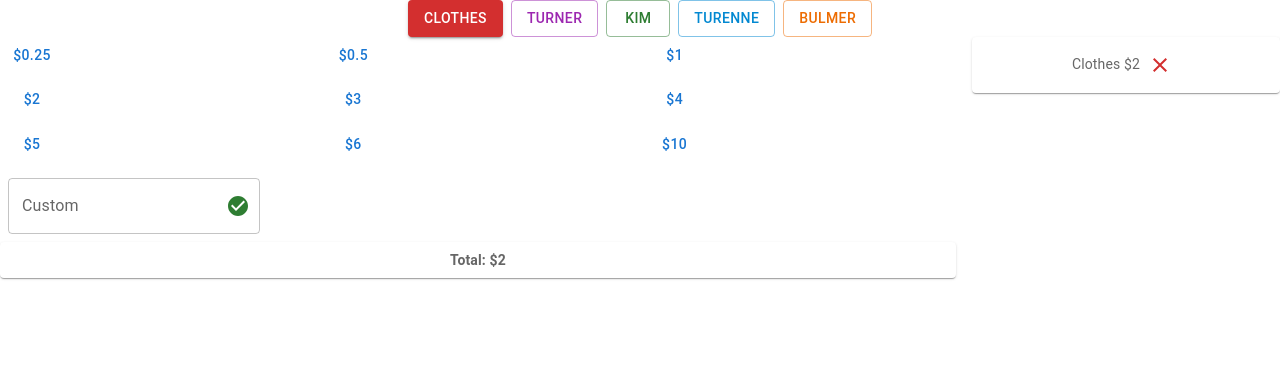
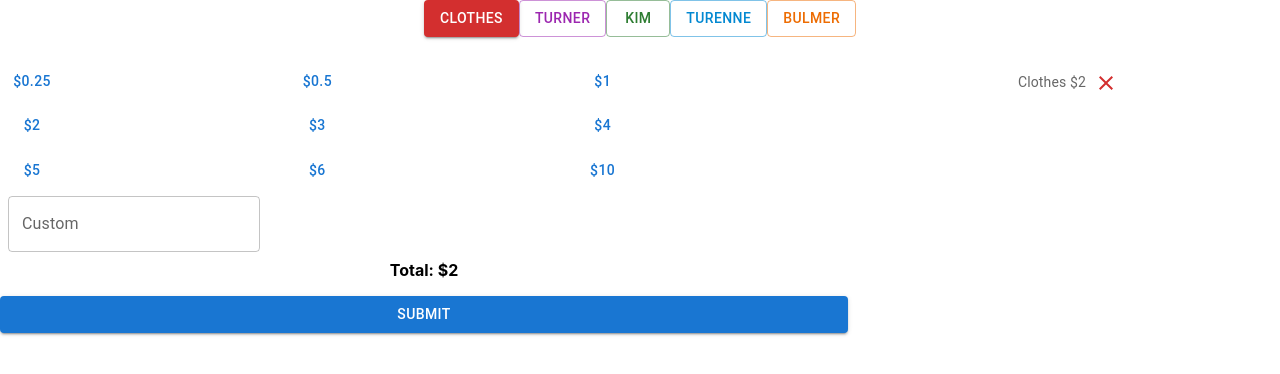
Before and after one commit to turnerd18/garage-sale-pos, a React (Create React App) app: page / in a window 1280 px wide. Both pictures are taken after a click on the button "$2". Shown: the top 374 px of the page. Built offline with nearby package versions, Linux system fonts and the light colour scheme.

Commit message:
Invincible POS UX

```diff
--- a/src/App.js
+++ b/src/App.js
@@ -7,10 +7,10 @@ import { Button, FormControl, IconButton, InputAdornment, InputBase, InputLabel,
 import { CheckCircle, Close, Send } from '@mui/icons-material';
 import { grey } from '@mui/material/colors';
 
-const Item = styled(Paper)(({ theme }) => ({
+const Item = styled(Box)(({ theme }) => ({
   backgroundColor: theme.palette.mode === 'dark' ? '#1A2027' : '#fff',
   ...theme.typography.body2,
-  padding: theme.spacing(1),
+  // padding: theme.spacing(1),
   textAlign: 'center',
   color: theme.palette.text.secondary,
 }));
@@ -44,6 +44,8 @@ export default function App() {
   )
 
   const submitCustomValue = () => {
+    if (!customValue) return
+
     setItems([
       { person: currentPerson, value: customValue },
       ...items
@@ -51,10 +53,16 @@ export default function App() {
     setCustomValue('')
   }
 
+  const submitTransaction = () => {
+    setItems([])
+    setCustomValue('')
+  }
+
   return (
     <ThemeProvider theme={theme}>
       <Box sx={{ flexGrow: 1 }} height='100vh'>
-        <Stack spacing={1} direction="row" justifyContent='center'>
+
+        <Stack spacing={0} direction="row" justifyContent='center'>
           <PersonButton person='Clothes' color='error' />
           <PersonButton person='Turner' color='secondary' />
           <PersonButton person='Kim' color='success' />
@@ -62,11 +70,12 @@ export default function App() {
           <PersonButton person='Bulmer' color='warning' />
         </Stack>
 
-        <Grid container spacing={2}>
-          <Grid item xs={9}>
+        <Grid container spacing={2} marginTop='10px'>
+          <Grid item xs={8}>
+
             <Grid container spacing={1}>
               {values.map(value =>
-                <Grid item xs={4}>
+                <Grid item xs={4} key={value}>
                   <Button
                     onClick={() => setItems([
                       { person: currentPerson, value },
@@ -78,10 +87,8 @@ export default function App() {
                   </Button>
                 </Grid>)
               }
-              <Grid item xs={8}>
+            </Grid>
 
-              </Grid>
-            </Grid>
             <FormControl sx={{ m: 1, width: '25ch' }} variant="outlined">
               <InputLabel htmlFor="outlined-adornment-password">Custom</InputLabel>
               <OutlinedInput
@@ -93,9 +100,9 @@ export default function App() {
                 onChange={event => {
                   setCustomValue(parseFloat(event.target.value))
                 }}
-                onKeyDownCapture={event => { if (event.keyCode == 13) submitCustomValue() }}
+                onKeyDownCapture={event => { if (event.keyCode === 13) submitCustomValue() }}
                 endAdornment={
-                  <InputAdornment position="end">
+                  !!customValue && <InputAdornment position="end">
                     <IconButton
                       onClick={submitCustomValue}
                       edge="end"
@@ -107,14 +114,23 @@ export default function App() {
                 }
               />
             </FormControl>
-            <Item>
+
+            <Stack spacing={2} direction="column" justifyContent='center' textAlign='center'>
               <b>Total: {formatter.format(items.reduce((sum, item) => sum + item.value, 0))}</b>
-            </Item>
+              <Button
+                variant="contained"
+                color='primary'
+                disabled={!items.length}
+                onClick={submitTransaction}>
+                Submit
+              </Button>
+            </Stack>
+
           </Grid>
 
-          <Grid item xs={3}>
+          <Grid item xs={4} sx={{ maxHeight: '95vh', overflowY: 'scroll' }}>
             {items.map((item, index) =>
-              <Item >
+              <Item key={index}>
                 {item.person} {formatter.format(item.value)}
                 <IconButton
                   color='error'
```
Also changed, not shown: 1 other file (tests, documents, lock files or other folders).
